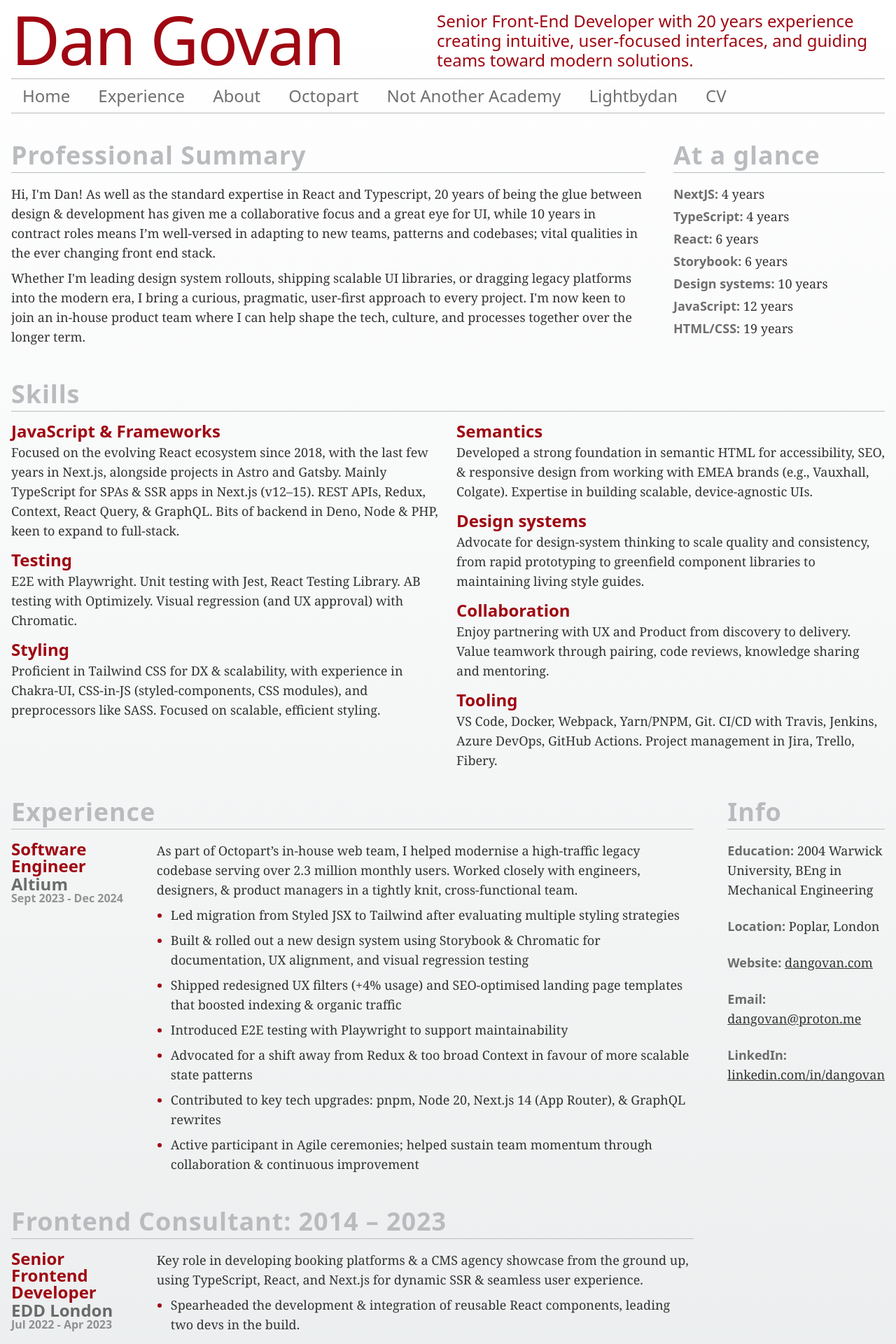
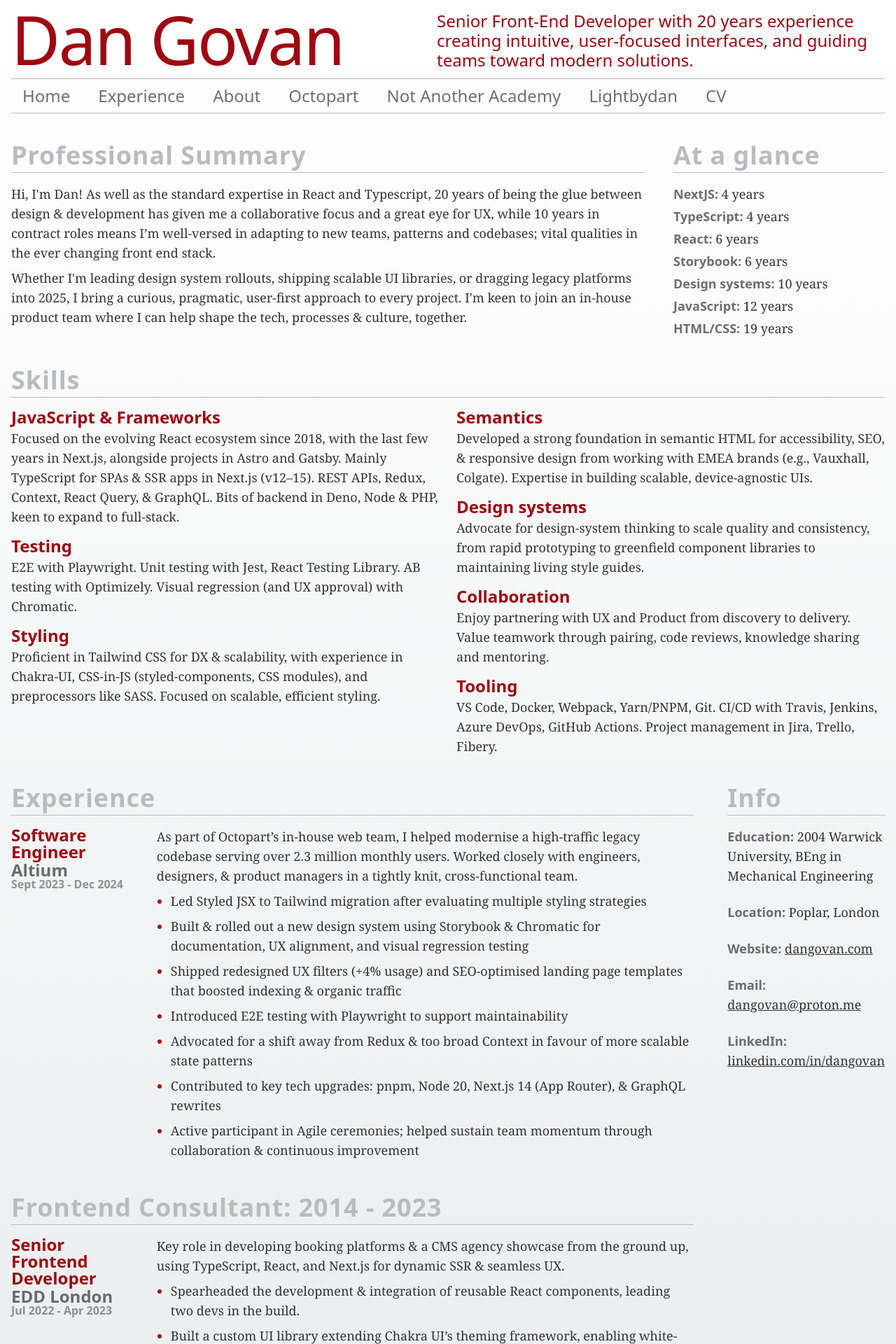
Before and after one commit to DanielGovan/showcase2023, a Next.js app: page /cv/perm in a window 1280 px wide. Shown: the top 1920 px of the page at 70% size. Built offline with nearby package versions, Linux system fonts and the light colour scheme.

Commit message:
Fitting onto 3 pages

```diff
--- a/components/List.tsx
+++ b/components/List.tsx
@@ -6,7 +6,7 @@ export const Ul = ({ children }: WithChildren) => {
 
 export const Li = ({ children }: WithChildren) => {
   return (
-    <li className="marker:text-red-800 text-lg print:text-sm print:leading-5 mb-2 print:mb-2">
+    <li className="marker:text-red-800 text-lg print:text-sm print:leading-4 mb-2 print:mb-2">
       {children}
     </li>
   );
--- a/components/SectionHeader.tsx
+++ b/components/SectionHeader.tsx
@@ -2,7 +2,7 @@ import { WithChildren } from "@app/types";
 
 const SectionHeader = ({ children }: WithChildren) => {
   return (
-    <h2 className="text-4xl print:text-2xl print:mb-3 print:mt-1 print:break-after-avoid font-bold text-gray-200 font-sans tracking-wide mt-10 mb-4 border-b pb-1 print:pb-0 border-gray-200 border-solid">
+    <h2 className="text-4xl print:text-2xl print:mb-2 print:mt-1 print:break-after-avoid font-bold text-gray-200 font-sans tracking-wide mt-10 mb-4 border-b pb-1 print:pb-0 border-gray-200 border-solid">
       {children}
     </h2>
   );
--- a/copy/ExperienceARecent.tsx
+++ b/copy/ExperienceARecent.tsx
@@ -58,7 +58,7 @@ const ExperienceARecent = () => {
         </Para>
         <Ul>
           <Li>
-            Led migration from Styled JSX to Tailwind after evaluating multiple
+            Led Styled JSX to Tailwind migration after evaluating multiple
             styling strategies
           </Li>
           <Li>
--- a/copy/ExperienceContract.tsx
+++ b/copy/ExperienceContract.tsx
@@ -17,7 +17,7 @@ const ExperienceContract = () => {
         <Para>
           Key role in developing booking platforms &amp; a CMS agency showcase
           from the ground up, using TypeScript, React, and Next.js for dynamic
-          SSR &amp; seamless user experience.
+          SSR &amp; seamless UX.
         </Para>
         <Ul>
           <Li>
--- a/copy/ExperienceContractBrief.tsx
+++ b/copy/ExperienceContractBrief.tsx
@@ -6,7 +6,9 @@ import SectionHeader from "../components/SectionHeader";
 const ExperienceContractBrief = () => {
   return (
     <>
-      <SectionHeader>Frontend Consultant: 2014 – 2023</SectionHeader>
+      <h2 className="text-4xl print:text-xl print:mb-1 print:mt-0 print:break-after-avoid font-bold text-gray-200 font-sans tracking-wide mt-10 mb-4 border-b pb-1 print:pb-0 border-gray-200 border-solid">
+        Frontend Consultant: 2014 - 2023
+      </h2>
 
       <Place
         title="Senior Frontend Developer"
@@ -44,7 +46,7 @@ const ExperienceContractBrief = () => {
         <Para>
           Key role in developing booking platforms &amp; a CMS agency showcase
           from the ground up, using TypeScript, React, and Next.js for dynamic
-          SSR &amp; seamless user experience.
+          SSR &amp; seamless UX.
         </Para>
         <Ul>
           <Li>
@@ -105,7 +107,7 @@ const ExperienceContractBrief = () => {
         </Para>
       </Place>
       <Place
-        title="Senior Frontend Developer"
+        title="Senior FE Dev"
         company="Rehab Agency"
         companyType="Agency"
         dates="Oct 2019 - Feb 2020"
@@ -136,12 +138,9 @@ const ExperienceContractBrief = () => {
                 <Para>
                   Built out an evolving UX &amp; Frontend, tamed legacy startup
                   CSS, and maintained an extensive design system using practical
-                  BEM, Stylus/SASS &amp; Django templating, later moving to
-                  React.
-                </Para>
-                <Para>
-                  Lead on a platform-wide redesign with a single CSS retheme for
-                  a seamless &amp; non-destructive transition.
+                  BEM, Stylus/SASS &amp; Django templating, moving to React.
+                  Lead on a platform-wide redesign with a CSS retheme for a
+                  seamless &amp; non-destructive transition.
                 </Para>
               </>
             ),
@@ -154,8 +153,9 @@ const ExperienceContractBrief = () => {
           improving the user experience and streamlining the sign-up process.
         </Para>
       </Place>
-
-      <SectionHeader>Shorter Freelance Roles</SectionHeader>
+      <h2 className="text-4xl print:text-xl print:mb-0 print:mt-0 print:break-after-avoid font-bold text-gray-200 font-sans tracking-wide mt-10 mb-4 border-b pb-1 print:pb-0 border-gray-200 border-solid">
+        Other Freelance Roles
+      </h2>
       <Place
         title=""
         company=""
--- a/copy/Summary.tsx
+++ b/copy/Summary.tsx
@@ -6,19 +6,18 @@ const Summary = () => {
     <div className="flex-3/4 print:flex-3/5">
       <SectionHeader>Summary</SectionHeader>
       <Para>
-        Hi, I'm Dan! As well as the standard expertise in React and the modern
-        front-end stack, 20 years of being the glue between design &amp;
-        development has given me a collaborative focus and a great eye for UI,
-        while 10 years in contract roles means I&rsquo;m well-versed in adapting
-        to new teams and codebases; I love diving into new codebases to pick up
-        and improve on established patterns.
+        Hi, I'm Dan! As well as the standard expertise in React and Typescript,
+        20 years of being the glue between design &amp; development has given me
+        a collaborative focus and a great eye for UX, while 10 years in contract
+        roles means I&rsquo;m well-versed in adapting to new teams, patterns and
+        codebases; vital qualities in the ever changing front end stack.
       </Para>
       <Para>
         Whether I'm leading design system rollouts, shipping scalable UI
-        libraries, or dragging legacy platforms into the modern era, I bring a
-        curious, pragmatic, user-first approach to every project, but I'm
-        increasingly keen to join an in-house product team where I can help
-        shape the tech, culture, and processes together over the longer term.
+        libraries, or dragging legacy platforms into 2025, I bring a curious,
+        pragmatic, user-first approach to every project. I'm keen to join an
+        in-house product team where I can help shape the tech, processes &amp;
+        culture, together.
       </Para>
     </div>
   );
--- a/copy/SummaryContract.tsx
+++ b/copy/SummaryContract.tsx
@@ -8,15 +8,15 @@ const SummaryContract = () => {
       <Para>
         Hi, I'm Dan! As well as the standard expertise in React and the modern
         front-end stack, 20 years of being the glue between design &amp;
-        development has given me a collaborative focus and a great eye for UI,
+        development has given me a collaborative focus and a great eye for UX,
         while 10 years in contract roles means I&rsquo;m well-versed in adapting
-        to new teams and codebases; I love diving into new codebases to pick up
-        and improve on established patterns.
+        to new teams, patterns and codebases; vital qualities in the ever
+        changing front end stack.
       </Para>
       <Para>
         Whether I'm leading design system rollouts, shipping scalable UI
-        libraries, or dragging legacy platforms into the modern era, I bring a
-        curious, pragmatic, user-first approach to every project.
+        libraries, or dragging legacy platforms into 2025, I bring a curious,
+        pragmatic, user-first approach to every project.
       </Para>
     </div>
   );
--- a/copy/SummaryPerm.tsx
+++ b/copy/SummaryPerm.tsx
@@ -8,16 +8,16 @@ const SummaryPerm = () => {
       <Para>
         Hi, I'm Dan! As well as the standard expertise in React and Typescript,
         20 years of being the glue between design &amp; development has given me
-        a collaborative focus and a great eye for UI, while 10 years in contract
+        a collaborative focus and a great eye for UX, while 10 years in contract
         roles means I&rsquo;m well-versed in adapting to new teams, patterns and
         codebases; vital qualities in the ever changing front end stack.
       </Para>
       <Para>
         Whether I'm leading design system rollouts, shipping scalable UI
-        libraries, or dragging legacy platforms into the modern era, I bring a
-        curious, pragmatic, user-first approach to every project. I'm now keen
-        to join an in-house product team where I can help shape the tech,
-        culture, and processes together over the longer term.
+        libraries, or dragging legacy platforms into 2025, I bring a curious,
+        pragmatic, user-first approach to every project. I'm keen to join an
+        in-house product team where I can help shape the tech, processes &amp;
+        culture, together.
       </Para>
     </div>
   );
```
